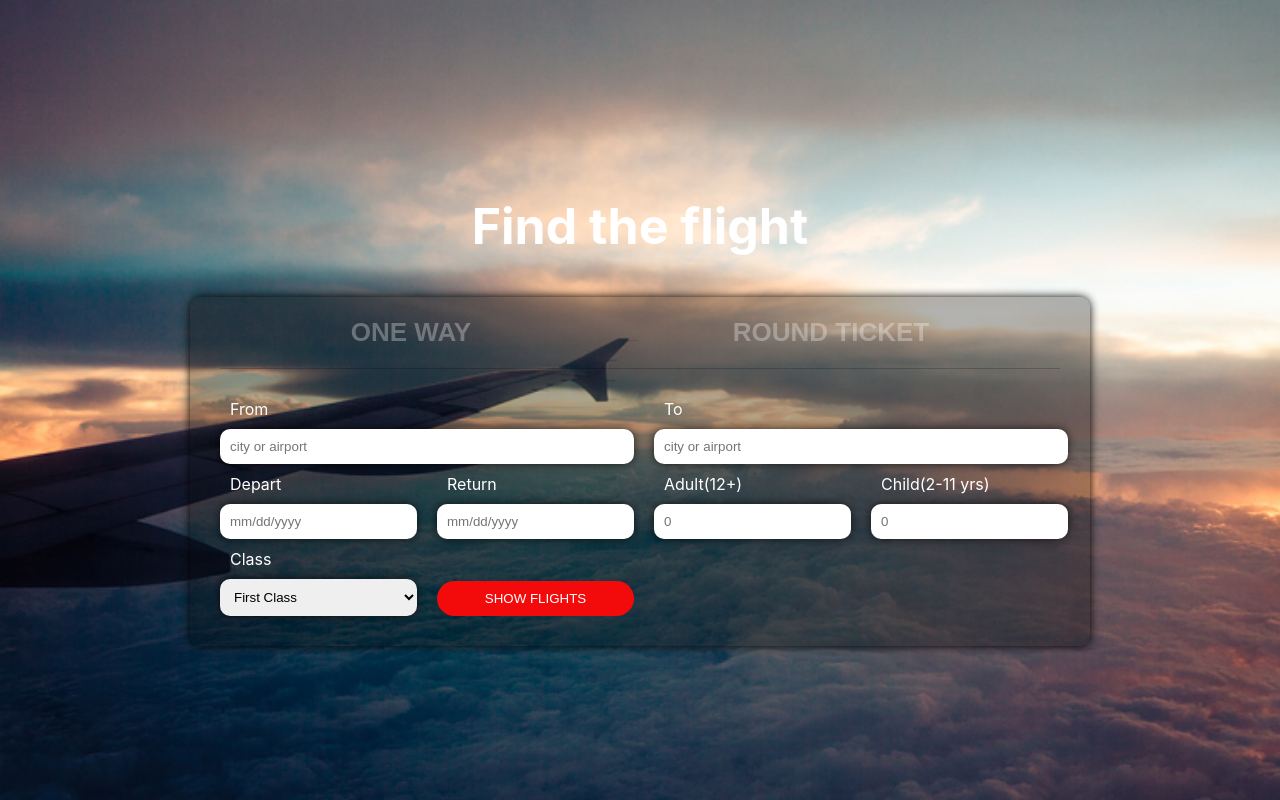
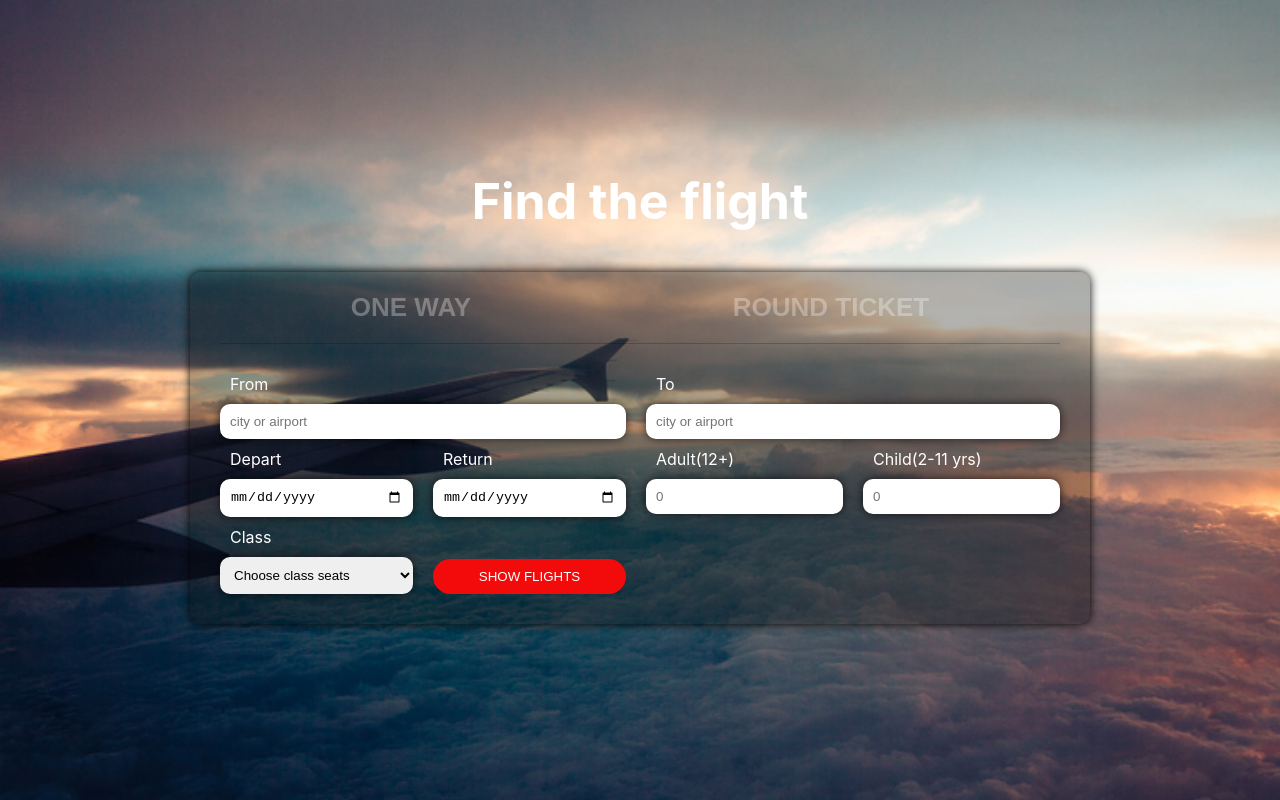
Before and after one commit to juliamekto/plane-tickets-reservation-system, a React (Create React App) app: page /flight-search in a window 1280 px wide. Built offline with nearby package versions, Linux system fonts and the light colour scheme.

Commit message:
added fields validation

```diff
--- /dev/null
+++ b/src/components/FormInputDate.jsx
@@ -0,0 +1,37 @@
+import React from 'react';
+import PropTypes from 'prop-types';
+
+const FormInputDate = ({ name, action, customClassName, currentDate }) => {
+     let date = new Date(),
+         currentDay = (date.getDate() < 10 ? '0' : '') + date.getDate(),
+         currentMonth = (date.getMonth() < 9 ? '0' : '') + (date.getMonth()+1),
+         currentYear = date.getFullYear() + '';
+
+      currentDate = `${currentYear}-${currentMonth}-${currentDay}`;
+
+      return (
+          <input className={customClassName}
+                name={name}
+                type='date'
+                min={currentDate}
+                placeholder="mm/dd/yyyy"
+                onChange={action}/>
+      );
+
+}
+FormInputDate.propTypes  = {
+  name: PropTypes.string.isRequired,
+  placeholder: PropTypes.string,
+  action: PropTypes.func,
+  customClassName: PropTypes.string,
+  currentDate: PropTypes.string.isRequired
+}
+
+FormInputDate.defaultProps  = {
+  name: 'text',
+  placeholder: '',
+  customClassName: 'default-input',
+  currentDate: ''
+}
+
+export default FormInputDate;
--- a/src/components/FormSelect.jsx
+++ b/src/components/FormSelect.jsx
@@ -1,9 +1,11 @@
 import React from 'react';
 import PropTypes from 'prop-types';
 
-const FormSelect = ({ name, className }) => (
+const FormSelect = ({ name, className, action }) => (
     <select className={className}
-            name={name} >
+            name={name}
+            onChange={action}>
+        <option value='default'>Choose class seats</option>
         <option value='FirstClass'>First Class</option>
         <option value='BusinessClass'>Business Class</option>
         <option value='EconomyClass'>Economy Class </option>
@@ -13,6 +15,7 @@ const FormSelect = ({ name, className }) => (
 FormSelect.propTypes  = {
   name: PropTypes.string,
   value: PropTypes.string,
+  action: PropTypes.func,
   className: PropTypes.string
 }
 
--- a/src/components/reservationSystem/searchForm/SearchForm.jsx
+++ b/src/components/reservationSystem/searchForm/SearchForm.jsx
@@ -2,22 +2,131 @@ import React, { Component } from 'react';
 import { Link } from "react-router-dom";
 import classNames from 'classnames/bind';
 import FormInput from '../../FormInput.jsx';
+import FormInputDate from '../../FormInputDate.jsx';
 import FormSelect from '../../FormSelect.jsx';
 import Button from '../../Button.jsx';
+import InlineError from '../../InlineError.jsx';
 import './SearchForm.css';
+
+const REG_EXP_CITY_VALIDATION = /^[a-zA-Z]+$/,
+      REG_EXP_PASSENGER_NUM_VALIDATION = /^\d+$/;
 
 class SearchForm extends Component {
      state = {
           isOneWayTicketChosen: false,
-          isRoundTicketChosen: false
+          isRoundTicketChosen: false,
+          departureCity: '',
+          destinationCity: '',
+          departureDate: '',
+          destinationDate: '',
+          classType: '',
+          adultNum: '',
+          childNum: '',
+          isDepartureCityValid: true,
+          isDestinationCityValid: true,
+          isDepartureDateValid: true,
+          isDestinationDateValid: true,
+          isClassTypeValid: true,
+          isAdultNumValid: true,
+          isChildNumValid: true,
+          isFormValid: false,
+          error: ''
      }
 
   handleOneTicketBtn = () => this.setState(({ isOneWayTicketChosen }) => ( { isOneWayTicketChosen: !isOneWayTicketChosen, isRoundTicketChosen: false }));
 
   handleRoundTicketBtn = () => this.setState(({ isRoundTicketChosen }) => ( { isRoundTicketChosen: !isRoundTicketChosen, isOneWayTicketChosen: false }));
 
+  handleInput = ({ target: { name, value } }) => {
+     if (name === 'depatureCity') {
+       this.validateCity(value,'depatureCity');
+     } else if (name === 'destinationCity') {
+       this.validateCity(value,'destinationCity');
+     } else if (name === 'depatureDate') {
+          this.validateDate(value,'depatureDate');
+     } else if (name === 'destinationDate') {
+          this.validateDate(value,'destinationDate');
+     } else if (name === 'adultNum') {
+          this.validatePassengerNum(value,'adultNum');
+     } else if (name === 'childNum') {
+          this.validatePassengerNum(value,'childNum');
+     } else {
+          this.validateClassType(value);
+     }
+   }
+
+  validateCity = (value, fieldName) => {
+     let { error } = this.state;
+     if (fieldName === 'depatureCity') {
+          if(!REG_EXP_CITY_VALIDATION.test(value)) {
+               error = "only letters are allowed";
+               this.setState ({ isDepartureCityValid: false, error });
+               return;
+          }
+
+          this.setState ({ isDepartureCityValid: true,  departureCity: value, error: '' });
+     } else {
+          if(!REG_EXP_CITY_VALIDATION.test(value)) {
+               error = "only letters are allowed";
+               this.setState ({ isDestinationCityValid: false, error });
+               return;
+             }
+
+          this.setState ({ isDestinationCityValid: true,  destinationCity: value, error: '' });
+     }
+  }
+
+  validateDate = (value,fieldName) => {
+       if (fieldName === 'depatureDate'){
+          this.setState ({ isDepartureDateValid: true, departureDate: value });
+       } else {
+          this.setState ({ isDestinationDateValid: true, destinationDate: value });
+       }
+  }
+
+  validatePassengerNum = (value,fieldName) =>{
+     let { error } = this.state;
+     if (fieldName === 'adultNum') {
+          if(!REG_EXP_PASSENGER_NUM_VALIDATION.test(value)) {
+               error = "only numbers are allowed";
+               this.setState ({ isAdultNumValid: false, error });
+               return;
+          }
+
+          this.setState ({ isAdultNumValid: true,  adultNum: value, error: '' });
+     } else {
+          if(!REG_EXP_PASSENGER_NUM_VALIDATION.test(value)) {
+               error = "only numbers are allowed";
+               this.setState ({ isChildNumValid: false, error });
+               return;
+             }
+
+          this.setState ({ isChildNumValid: true, childNum: value, error: '' });
+     }
+  }
+
+  validateClassType = (value) => {
+     let {error} = this.state;
+     if( value === 'default') {
+          error = "please, choose class seat";
+          this.setState ({ isClassTypeValid: true, classType: value, error });
+          return;
+     }
+     this.setState ({ isClassTypeValid: true, classType: value, error: '' });
+  }
+
+  isFormValid = () => {
+
+  }
+
   render() {
-     const { isOneWayTicketChosen, isRoundTicketChosen } = this.state;
+     const { isOneWayTicketChosen, isRoundTicketChosen, isDepartureCityValid, isDestinationCityValid,
+             isDepartureDateValid, isDestinationDateValid, isAdultNumValid, isChildNumValid,
+             error, isClassTypeValid } = this.state;
+
+     const errorClass = classNames('inline-error',{
+          'inline-error--show': error !== ''
+     });
 
      const oneWayTicketClass = classNames('search-form__btn',{
           'search-form__btn--active': isOneWayTicketChosen
@@ -31,6 +140,33 @@ class SearchForm extends Component {
           'search-form__content--one-way': isOneWayTicketChosen
      });
 
+     const inputClassDepartureCity = classNames('default-input default-input--departure-city',{
+          'default-input--invalid': !isDepartureCityValid
+     });
+
+     const inputClassDestinationCity = classNames('default-input default-input--destination-city',{
+          'default-input--invalid': !isDestinationCityValid
+     });
+
+     const inputClassDepartureDate = classNames('default-input default-input--departure-date',{
+          'default-input--invalid': !isDepartureDateValid
+     });
+
+     const inputClassDestinationDate = classNames('default-input default-input--destination-date',{
+          'default-input--invalid': !isDestinationDateValid
+     });
+
+     const inputClassAdultNum = classNames('default-input default-input--adult-num',{
+          'default-input--invalid': !isAdultNumValid
+     });
+
+     const inputClassChildNum = classNames('default-input default-input--destination-city',{
+          'default-input--invalid': !isChildNumValid
+     });
+     const selectClassType = classNames('default-input default-input--class-type',{
+          'default-input--invalid': !isClassTypeValid
+     });
+
     return (
       <div className="search">
         <h2 className="search__title">Find the flight</h2>
@@ -42,37 +178,58 @@ class SearchForm extends Component {
             <div className={oneWayContent}>
                 <div className="search-form__input search-form__input--departure-city">
                      <label className="search-form__label">From</label>
-                     <FormInput name="depatureCity" placeholder="city or airport"/>
+                     <FormInput customClassName={inputClassDepartureCity}
+                                name="depatureCity"
+                                placeholder="city or airport"
+                                action={this.handleInput}/>
                 </div>
                 <div className="search-form__input search-form__input--destination-city">
                      <label className="search-form__label">To</label>
-                     <FormInput name="destinationCity"  placeholder="city or airport"/>
+                     <FormInput customClassName={inputClassDestinationCity}
+                                name="destinationCity"
+                                placeholder="city or airport"
+                                action={this.handleInput}/>
                 </div>
                 <div className="search-form__input search-form__input--departure-date">
                      <label className="search-form__label">Depart</label>
-                     <FormInput name="depatureDate"  placeholder="mm/dd/yyyy"/>
+                     <FormInputDate customClassName={inputClassDepartureDate}
+                                    name="depatureDate"
+                                    type="date"
+                                    action={this.handleInput}/>
                 </div>
                <div className="search-form__input search-form__input--destination-date">
                      <label className="search-form__label">Return</label>
-                     <FormInput name="destinationDate"  placeholder="mm/dd/yyyy"/>
+                     <FormInputDate customClassName={inputClassDestinationDate}
+                                    name="destinationDate"
+                                    type="date"
+                                    action={this.handleInput}/>
                 </div>
                 <div className="search-form__input search-form__input--class-type">
                      <label className="search-form__label">Class</label>
-                     <FormSelect name="classType"/>
+                     <FormSelect name="classType"
+                                 customClassName={selectClassType}
+                                 action={this.handleInput}/>
                 </div>
                 <div className="search-form__input search-form__input--adult">
                      <label className="search-form__label">Adult(12+)</label>
-                     <FormInput name="adultNum"  placeholder="0"/>
+                     <FormInput name="adultNum"
+                                placeholder="0"
+                                action={this.handleInput}
+                                customClassName={inputClassAdultNum}/>
                 </div>
                 <div className="search-form__input search-form__input--child">
                      <label className="search-form__label">Child(2-11 yrs)</label>
-                     <FormInput name="childrenNum"  placeholder="0"/>
+                     <FormInput name="childNum"
+                                placeholder="0"
+                                action={this.handleInput}
+                                customClassName={inputClassChildNum}/>
                 </div>
                 <Link to="/flight-booking" className="search-form__route-link">
                     <Button className="search-form__send-btn button button--search-form-send" caption='show flights'/>
               </Link>
             </div>
         </form>
+        <InlineError className={errorClass} formErrors={error}/>
       </div>
     );
   }
```
